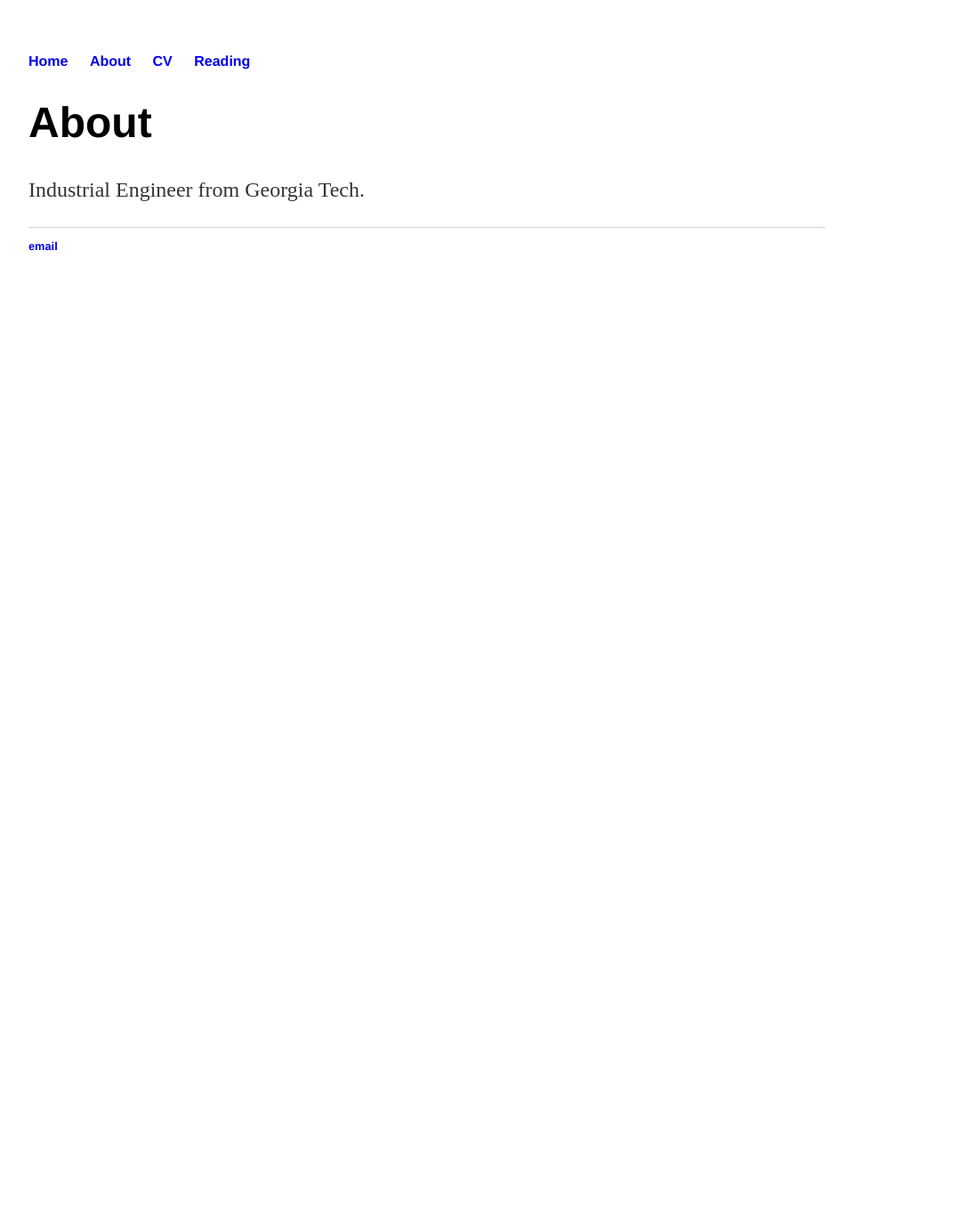
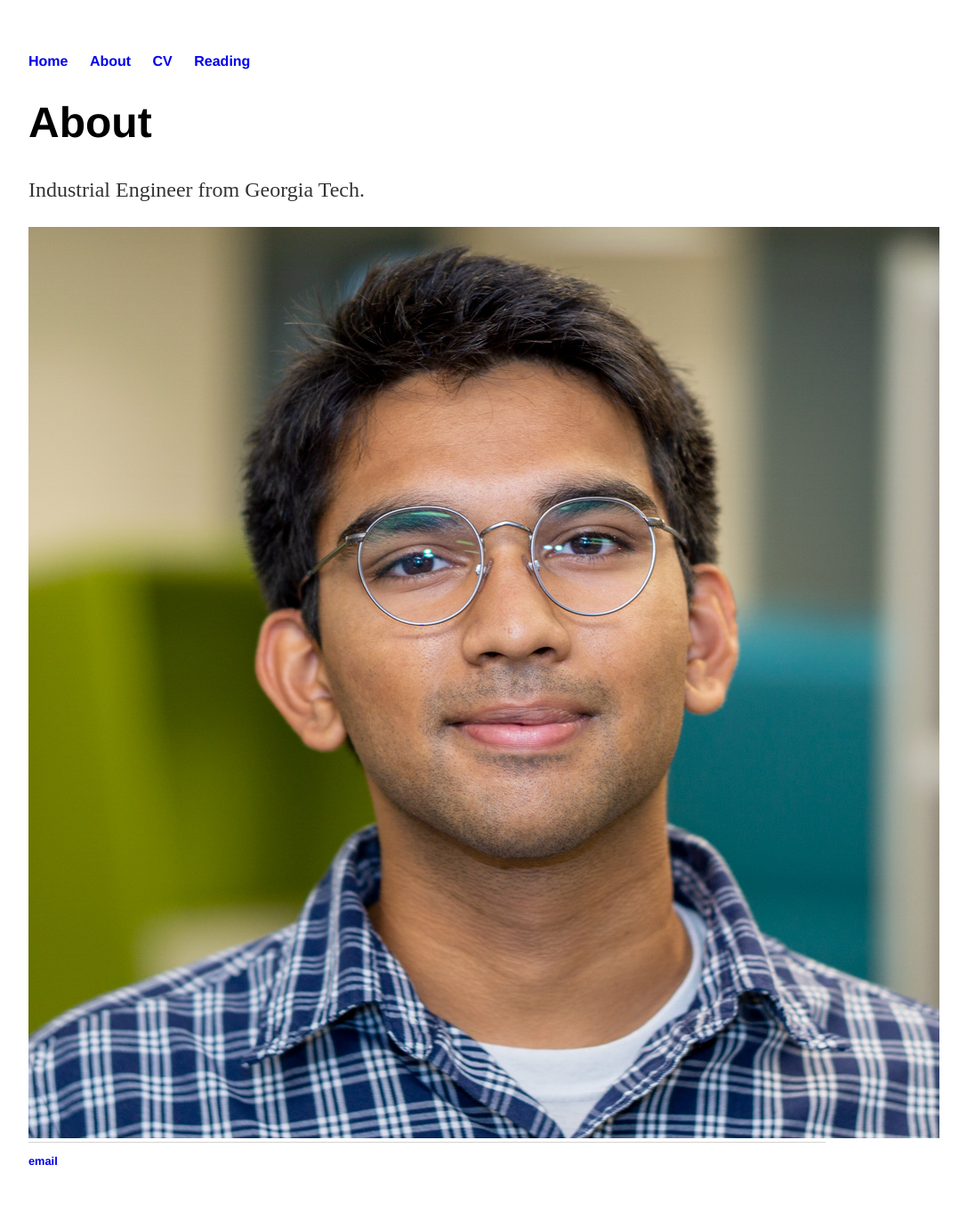
Before and after one commit to ved-mohan/ved-mohan.github.io, a Jekyll site: the page built from about/index.html, in a window 1280 px wide. Shown: the whole page at 89% size, without its empty margins (160-1247 px from the left). Built offline with Jekyll 4.4.1, drawn with Linux system fonts in a browser that asks for light colours; before the commit the page ends 900 px from its top, so only the background shows below that.

Commit message:
Added image to about

```diff
--- a/about/index.html
+++ b/about/index.html
@@ -6,7 +6,7 @@ title: About Ved Mohan
 		<div class="about">
 			<h1>About</h1>
 			<p>Industrial Engineer from Georgia Tech.</p>
-
+			<img src="/jpg/VMOHAN.jpg" alt="HTML">
 
 			<!-- <ul class="contacts">
 				<li><a href="https://www.linkedin.com/in/vedmohan/">linkedin.com/in/vedmohan</a></li>
--- a/css/main.css
+++ b/css/main.css
@@ -19,6 +19,8 @@ a {
 a:hover {
     text-decoration: underline;
 }
+/* websafe colors: https://htmlcolorcodes.com/color-chart/web-safe-color-chart/ */
+
 h1 {
     font-size: 3em;
     font-family:'Helvetica', 'Arial', 'Sans-Serif';
--- a/cv/index.html
+++ b/cv/index.html
@@ -4,7 +4,7 @@ title: CV of Ved Mohan
 ---
 
 	<div class="cv">
-		<a href="pdfs/Resume_Ved.pdf" class="image fit"><img src="images/marr_pic.jpg" alt=""> Resume </a>
+		<a href="pdfs/Ved_Mohan_Resume.pdf" class="image fit"><img src="images/marr_pic.jpg" alt=""> Resume </a>
 <!-- 		<a href="#" class="download" title="Download CV as PDF">Download CV</a>
 					<h1>Ved Mohan</h1>
 					<address>
```
Also changed, not shown: jpg/VMOHAN.jpg (added), 1 other file.
